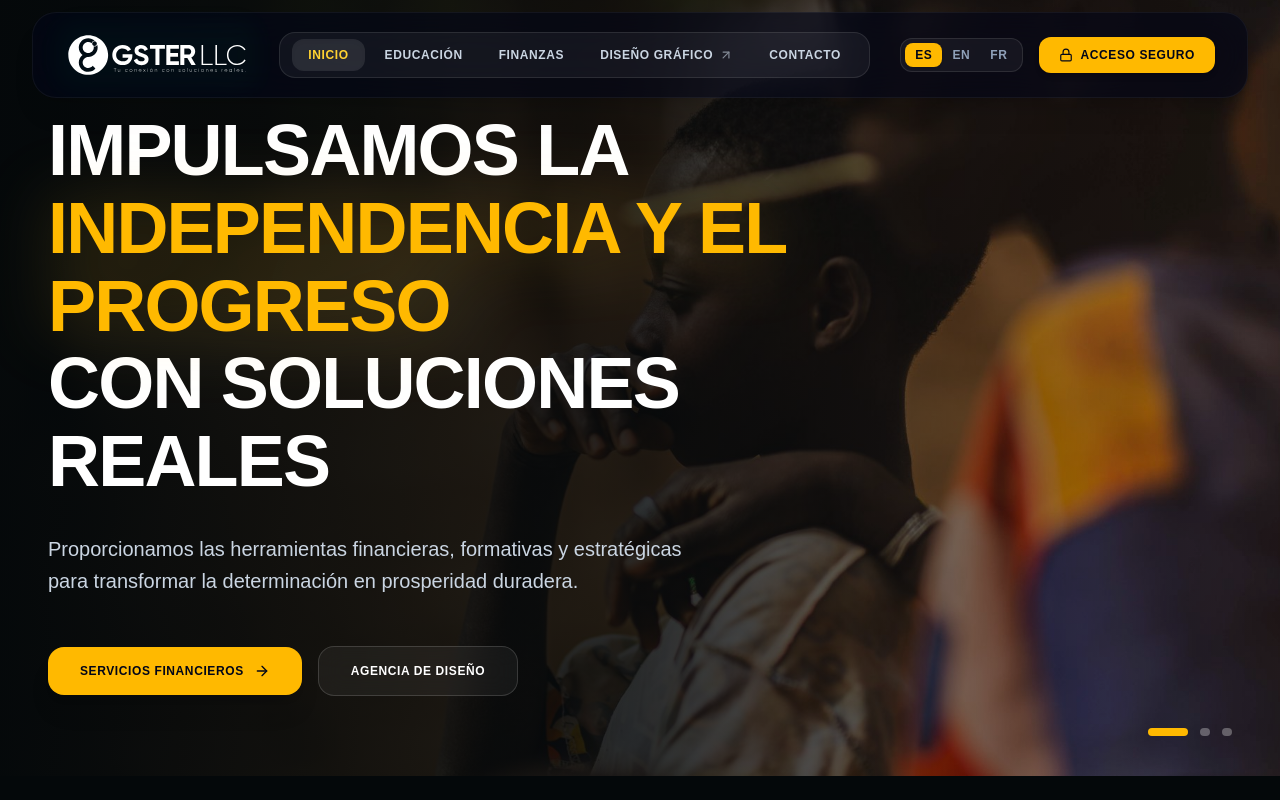
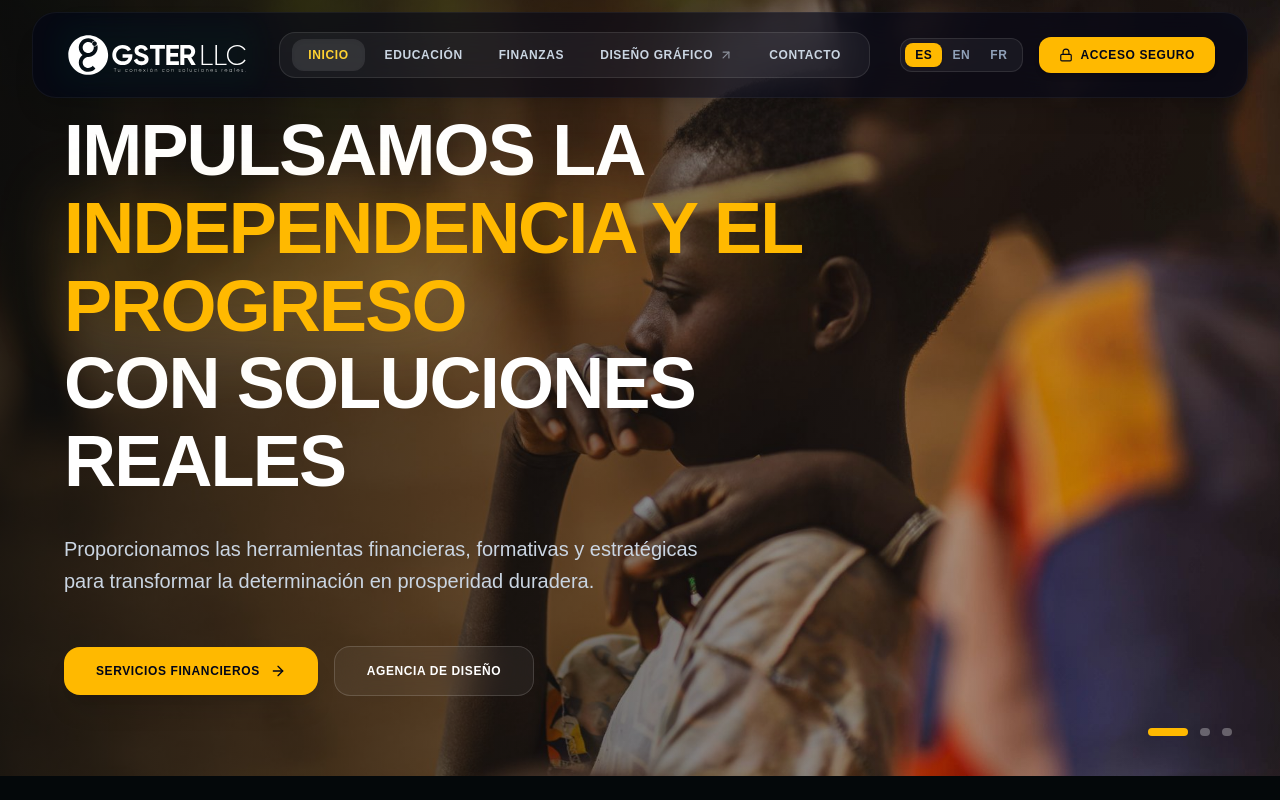
Before and after one commit to nudesign95/gster-llc, a Next.js app: page / in a window 1280 px wide. Shown: the top 800 px of the page. Built offline with nearby package versions, Linux system fonts and the light colour scheme.

Commit message:
feat: rediseño y textos profesionales en la pagina de contacto

```diff
--- a/app/page.tsx
+++ b/app/page.tsx
@@ -122,17 +122,18 @@ export default function HomePage() {
             }`}
             style={{ transitionProperty: "opacity, transform", transitionDuration: "1.5s" }}
           >
-            <div className="absolute inset-0 bg-gradient-to-r from-[#04080a] via-[#04080a]/80 to-transparent z-10" />
+            {/* Gradiente optimizado con clase canónica */}
+            <div className="absolute inset-0 bg-linear-to-r from-[#04080a]/80 via-[#04080a]/40 to-transparent z-10" />
             <img
               src={slide}
               alt={`GSTER Panorama ${index + 1}`}
-              className="w-full h-full object-cover object-center filter brightness-90"
+              className="w-full h-full object-cover object-center filter brightness-95"
             />
           </div>
         ))}
 
         <div className="relative z-20 max-w-7xl mx-auto px-6 sm:px-12 w-full">
-          <div className="max-w-3xl space-y-8">
+          <div className="max-w-3xl space-y-8 lg:pl-4">
 
             <h1 className="text-4xl sm:text-6xl lg:text-7xl font-black text-white tracking-tight uppercase leading-[1.08]">
               {t.heroTitle1} <br />
@@ -186,7 +187,7 @@ export default function HomePage() {
       <section className="max-w-7xl mx-auto px-6 sm:px-12 py-24 sm:py-32 space-y-16">
 
         {/* FRANJA 1: FINANZAS */}
-        <div className="relative bg-gradient-to-r from-[#06181d] via-[#0b2930] to-[#06181d] text-white rounded-[3rem] p-10 sm:p-16 overflow-hidden shadow-2xl border border-white/10 group">
+        <div className="relative bg-linear-to-r from-[#06181d] via-[#0b2930] to-[#06181d] text-white rounded-[3rem] p-10 sm:p-16 overflow-hidden shadow-2xl border border-white/10 group">
           <div className="absolute -top-24 -right-24 w-96 h-96 bg-amber-400/10 rounded-full blur-[120px] pointer-events-none group-hover:scale-125 transition-transform duration-700" />
 
           <div className="relative z-10 grid lg:grid-cols-12 gap-12 items-center">
@@ -213,7 +214,7 @@ export default function HomePage() {
 
             {/* PREVIEW EJECUTIVO */}
             <div className="lg:col-span-5 flex justify-center">
-              <div className="w-full max-w-md bg-white/[0.04] backdrop-blur-2xl border border-white/15 rounded-3xl p-8 shadow-2xl space-y-6">
+              <div className="w-full max-w-md bg-white/4 backdrop-blur-2xl border border-white/15 rounded-3xl p-8 shadow-2xl space-y-6">
                 <div className="flex items-center justify-between border-b border-white/10 pb-4">
                   <div className="flex items-center gap-3.5">
                     <div className="w-11 h-11 rounded-2xl bg-amber-400 text-slate-950 flex items-center justify-center font-black">
@@ -242,14 +243,14 @@ export default function HomePage() {
         </div>
 
         {/* FRANJA 2: DISEÑO GRÁFICO (NUDESIGN AGENCY) */}
-        <div className="relative bg-gradient-to-r from-slate-950 via-[#0a1218] to-slate-950 text-white rounded-[3rem] p-10 sm:p-16 overflow-hidden shadow-2xl border border-white/10 group">
+        <div className="relative bg-linear-to-r from-slate-950 via-[#0a1218] to-slate-950 text-white rounded-[3rem] p-10 sm:p-16 overflow-hidden shadow-2xl border border-white/10 group">
           <div className="absolute -top-24 -left-24 w-96 h-96 bg-emerald-500/10 rounded-full blur-[120px] pointer-events-none group-hover:scale-125 transition-transform duration-700" />
 
           <div className="relative z-10 grid lg:grid-cols-12 gap-12 items-center">
 
             {/* PREVIEW CREATIVO */}
             <div className="lg:col-span-5 flex justify-center order-2 lg:order-1">
-              <div className="w-full max-w-md bg-white/[0.04] backdrop-blur-2xl border border-white/15 rounded-3xl p-8 shadow-2xl space-y-6">
+              <div className="w-full max-w-md bg-white/4 backdrop-blur-2xl border border-white/15 rounded-3xl p-8 shadow-2xl space-y-6">
                 <div className="flex items-center justify-between border-b border-white/10 pb-4">
                   <div className="flex items-center gap-3.5">
                     <div className="w-11 h-11 rounded-2xl bg-white/5 border border-white/15 text-amber-400 flex items-center justify-center font-bold">
```
